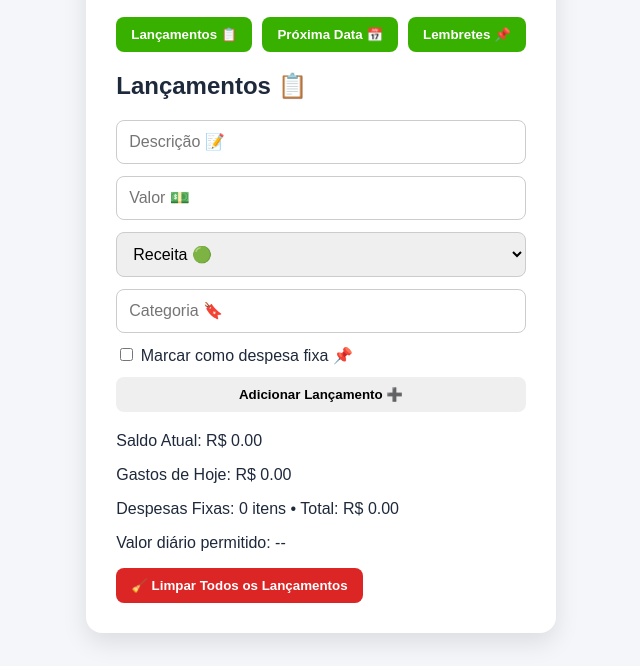
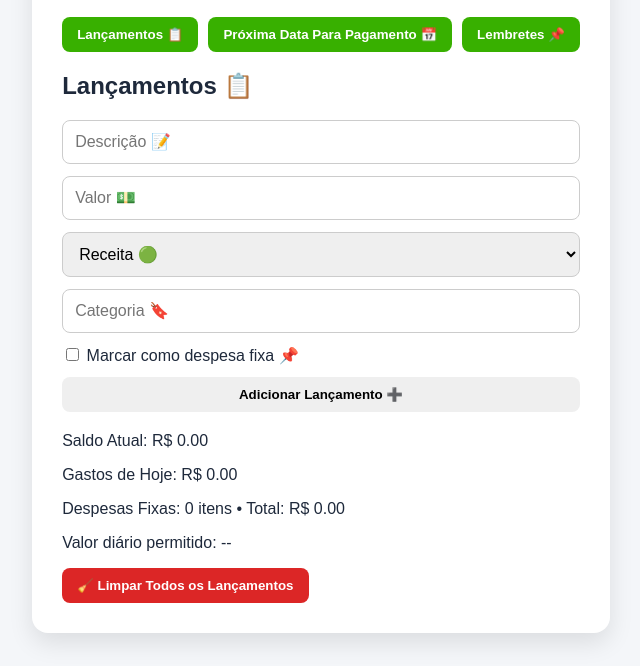
Before and after one commit to IsaDias2000/Organizador-de-tarefa, a plain HTML site: page index.html in a window 1280 px wide. Shown: the part 134-800 px from the top of the page, without its empty margins (319-959 px from the left). Drawn offline with Linux system fonts and the light colour scheme.

Commit message:
Update index.html

```diff
--- a/index.html
+++ b/index.html
@@ -141,7 +141,7 @@
 
     <nav>
       <button id="finance-tab">Lançamentos 📋</button>
-      <button id="payment-tab">Próxima Data 📅</button>
+      <button id="payment-tab">Próxima Data Para Pagamento 📅</button>
       <button id="reminder-tab">Lembretes 📌</button>
     </nav>
 
```
